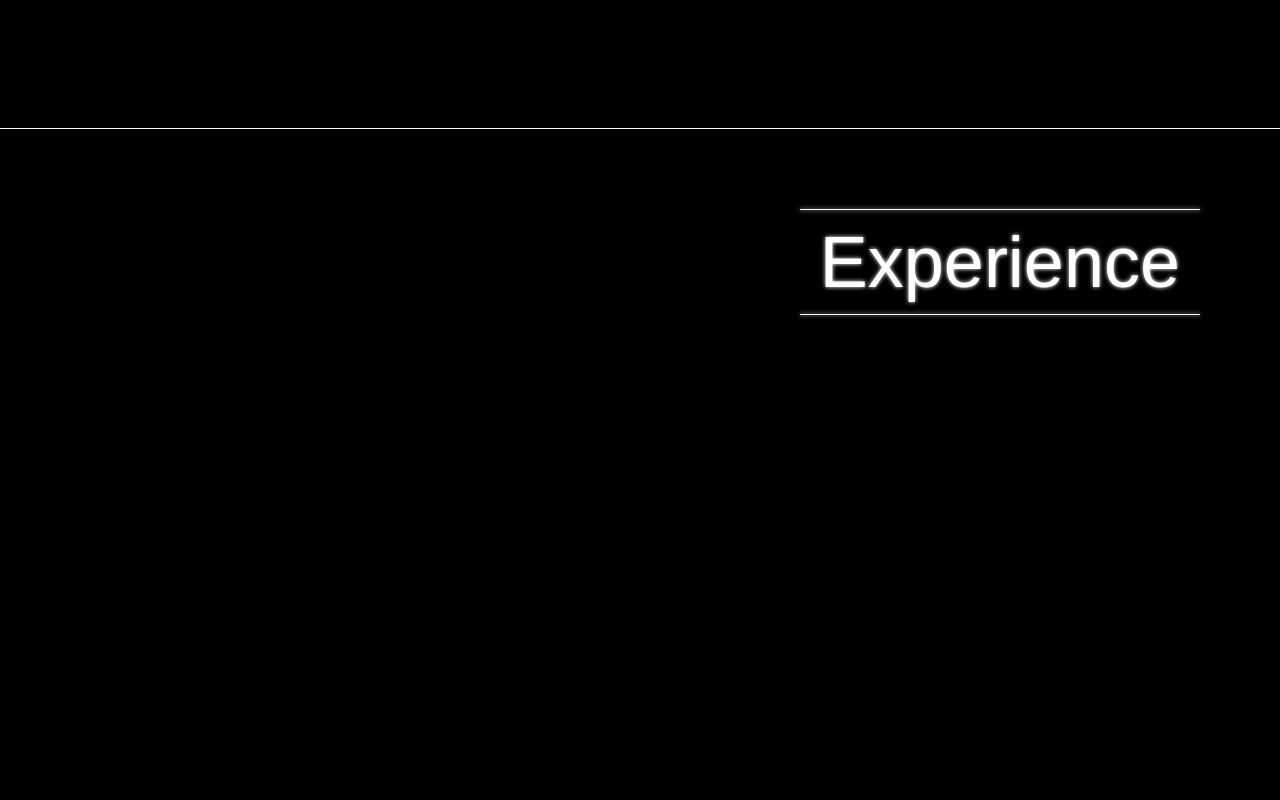
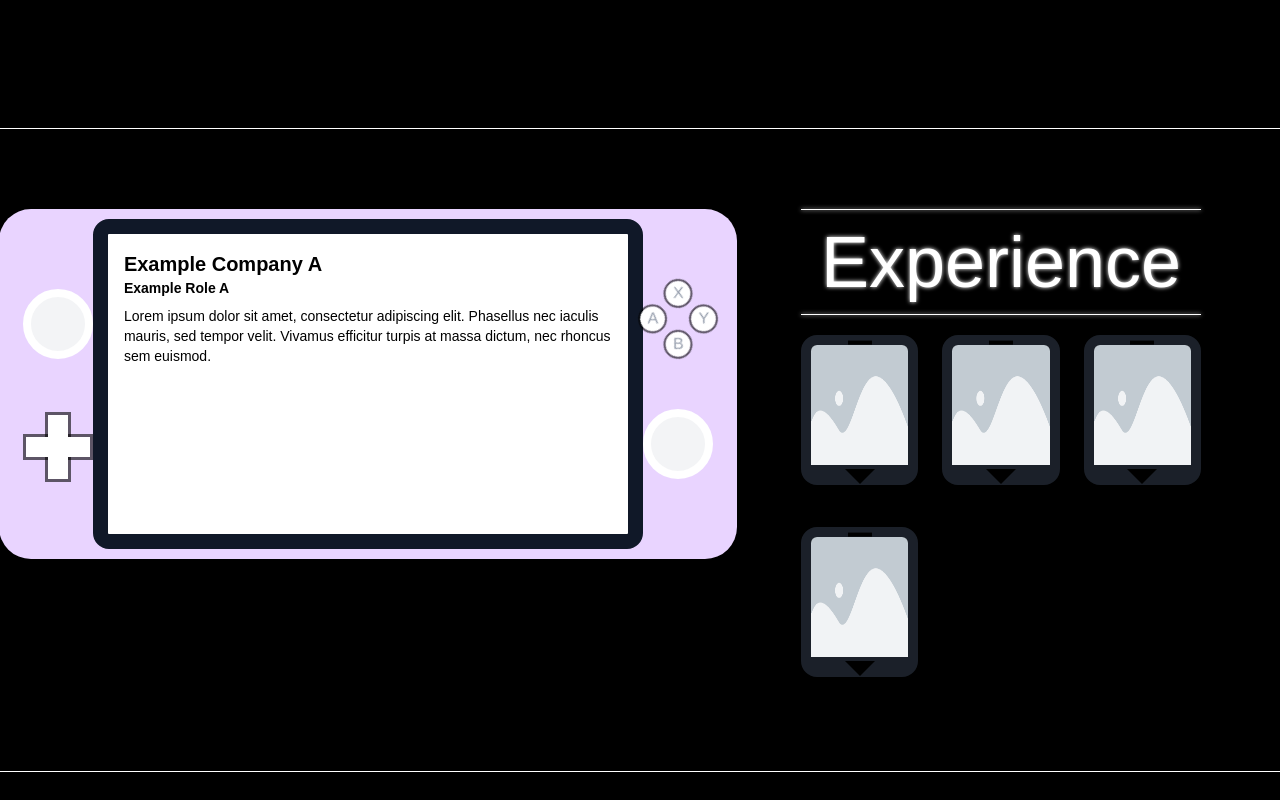
Before and after one commit to Simon-Cun/Portfolio, a Next.js app: page / in a window 1280 px wide. Shown: the part 5080-5880 px from the top of the page. Built offline with nearby package versions, Linux system fonts and the light colour scheme; a web font is replaced by a local one.

Commit message:
added experinece game boy section

```diff
--- a/src/app/layout.tsx
+++ b/src/app/layout.tsx
@@ -10,7 +10,7 @@ const antic_didone = Antic_Didone({
 });
 
 export const metadata = {
-  title: "My Portfolio Website",
+  title: "Simon Cun",
   description:
     "I hope you learn a lot about me through my portfolio website! :D",
 };
--- a/src/app/not-found.tsx
+++ b/src/app/not-found.tsx
@@ -1,5 +1,22 @@
+import VerticalTitle from "@/components/VerticalTitle";
+import cat from "@/public/cat.png";
+import Image from "next/image";
+import Link from "next/link";
+
 const NotFound = () => {
-  return <div>404 Page Not Found</div>;
+  return (
+    <div className="flex h-screen w-screen items-center justify-center gap-x-40">
+      <Link href="/">
+        <Image
+          src={cat}
+          alt="cat"
+          width={400}
+          className="rounded-2xl border-8 border-blue-900/80 bg-orange-300 p-10"
+        />
+      </Link>
+      <VerticalTitle title="404 Page Not Found" />
+    </div>
+  );
 };
 
 export default NotFound;
--- a/src/components/experience/Experience.tsx
+++ b/src/components/experience/Experience.tsx
@@ -1,12 +1,82 @@
+"use client";
+
 import HorizontalTitle from "@/components/HorizontalTitle";
+import { ExperienceData, useExperienceContent } from "@/data/experience";
+import Image from "next/image";
 
 const Experience = () => {
+  const { selectedExperience, setSelectedExperience, ExperienceData } =
+    useExperienceContent();
+
+  const buttons = ["X", "Y", "A", "B"];
+
   return (
     <section
       id="experience"
-      className="flex h-screen w-full justify-end border-b-1 py-20 pr-20"
+      className="flex w-full items-start justify-center gap-16 border-b-1 py-20 pr-20"
     >
-      <HorizontalTitle title="Experience" />
+      {/* Game Console Layout */}
+      <div className="flex h-[350px] w-[800px] items-center justify-between rounded-4xl bg-purple-200 px-6">
+        {/* Left Controls */}
+        <div className="flex h-full flex-col items-center justify-between py-20">
+          <div className="h-[70px] w-[70px] rounded-full border-8 border-white bg-gray-100"></div>
+          <div className="relative h-16 w-16">
+            <div className="absolute top-0 left-1/2 h-full w-5 -translate-x-1/2 bg-white outline-3 outline-black/60" />
+            <div className="absolute top-1/2 left-0 h-5 w-full -translate-y-1/2 bg-white outline-3 outline-black/60" />
+            <div className="absolute top-0 left-1/2 h-full w-5 -translate-x-1/2 bg-white" />
+          </div>
+        </div>
+
+        {/* Screen */}
+        <div className="flex h-[330px] w-[550px] flex-col rounded-2xl border-[15px] border-gray-900 bg-white p-4 text-black">
+          <div className="text-xl font-bold">{selectedExperience.title}</div>
+          <div className="text-sm font-semibold">{selectedExperience.job}</div>
+          <p className="mt-2 text-sm">{selectedExperience.information}</p>
+        </div>
+
+        {/* Right Controls */}
+        <div className="flex h-full flex-col items-center justify-between py-20">
+          <div className="grid h-16 w-16 rotate-45 grid-cols-2 gap-2">
+            {buttons.map((char, index) => (
+              <div
+                key={index}
+                className="h-[25px] w-[25px] rounded-full bg-white outline-2 outline-black/60"
+              >
+                <span className="flex -rotate-45 justify-center text-gray-400">
+                  {char}
+                </span>
+              </div>
+            ))}
+          </div>
+
+          <div className="h-[70px] w-[70px] rounded-full border-8 border-white bg-gray-100"></div>
+        </div>
+      </div>
+      {/* Experience Card List */}
+      <div>
+        <div className="flex w-full justify-center">
+          <HorizontalTitle title="Experience" />
+        </div>
+        <div className="mt-4 grid grid-cols-3 place-items-center gap-6">
+          {ExperienceData.map(({ logo, title, job, information }, key) => (
+            <button
+              key={key}
+              className="cursor-pointer transition-transform hover:scale-105"
+              onClick={() =>
+                setSelectedExperience({ logo, title, job, information })
+              }
+            >
+              <div className="mx-auto h-1 w-6 translate-y-[9.6px] bg-black" />
+              <Image
+                src={logo}
+                alt={title}
+                className="h-[150px] w-[130px] rounded-2xl border-[10px] border-b-[20px] border-gray-700/50"
+              />
+              <div className="mx-auto -mt-4 h-0 w-0 border-[15px] border-x-transparent border-t-black border-b-transparent" />
+            </button>
+          ))}
+        </div>
+      </div>
     </section>
   );
 };
--- /dev/null
+++ b/src/data/experience.ts
@@ -0,0 +1,40 @@
+import { useState } from "react";
+import example from "@/public/placeholder.webp";
+
+export const ExperienceData = [
+  {
+    logo: example,
+    title: "Example Company A",
+    job: "Example Role A",
+    information:
+      "Lorem ipsum dolor sit amet, consectetur adipiscing elit. Phasellus nec iaculis mauris, sed tempor velit. Vivamus efficitur turpis at massa dictum, nec rhoncus sem euismod.",
+  },
+  {
+    logo: example,
+    title: "Example Company B",
+    job: "Example Role B",
+    information:
+      "Sed ut perspiciatis unde omnis iste natus error sit voluptatem accusantium doloremque laudantium. Nemo enim ipsam voluptatem quia voluptas sit aspernatur aut odit aut fugit.",
+  },
+  {
+    logo: example,
+    title: "Example Company C",
+    job: "Example Role C",
+    information:
+      "At vero eos et accusamus et iusto odio dignissimos ducimus qui blanditiis praesentium voluptatum deleniti atque. Corrupti quos dolores et quas molestias excepturi sint occaecati.",
+  },
+  {
+    logo: example,
+    title: "Example Company D",
+    job: "Example Role D",
+    information:
+      "Lorem ipsum dolor sit amet, consectetur adipiscing elit. Vivamus luctus urna sed urna ultricies ac tempor dui sagittis. In condimentum facilisis porta.",
+  },
+];
+
+export const useExperienceContent = () => {
+  const [selectedExperience, setSelectedExperience] = useState(
+    ExperienceData[0]
+  );
+  return { selectedExperience, setSelectedExperience, ExperienceData };
+};
```
